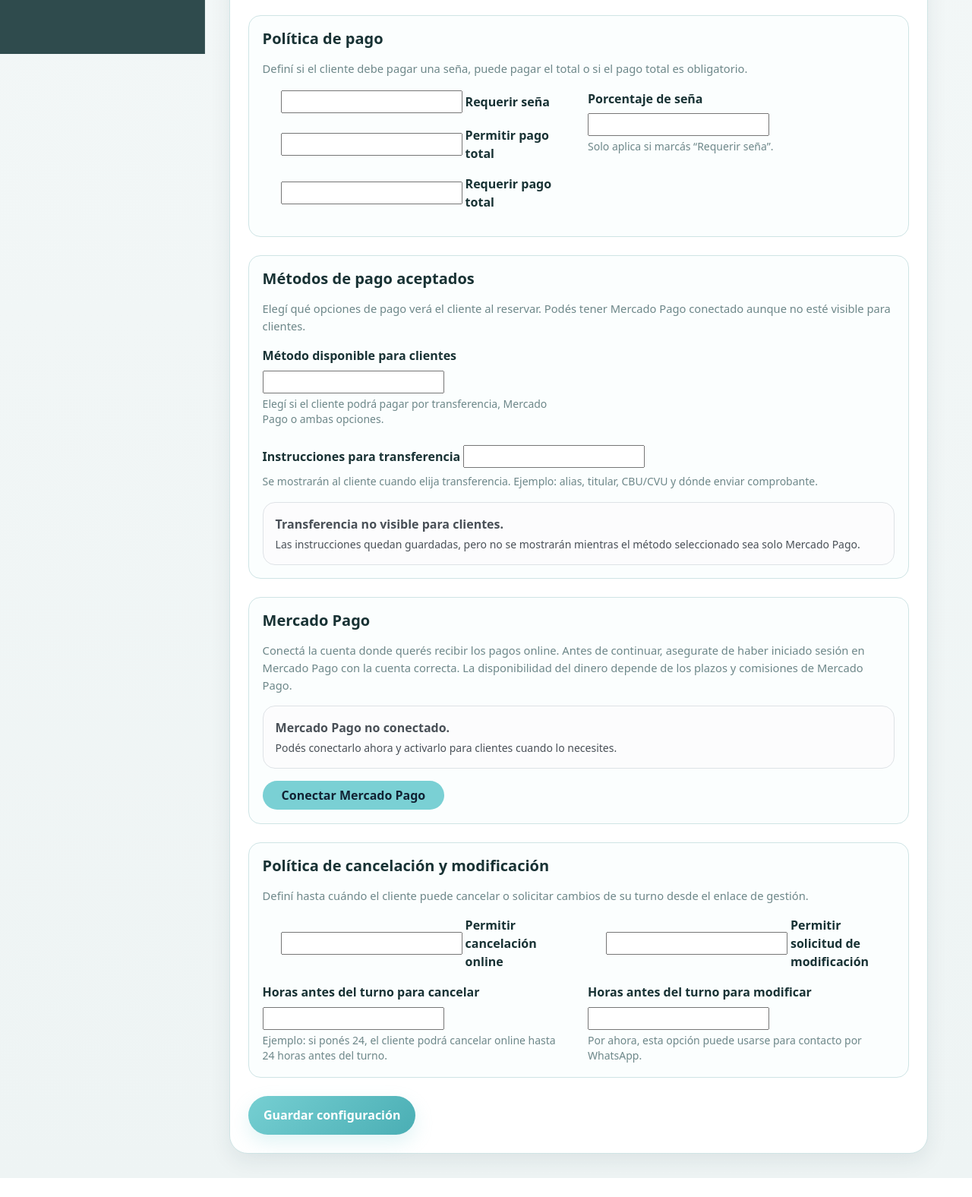
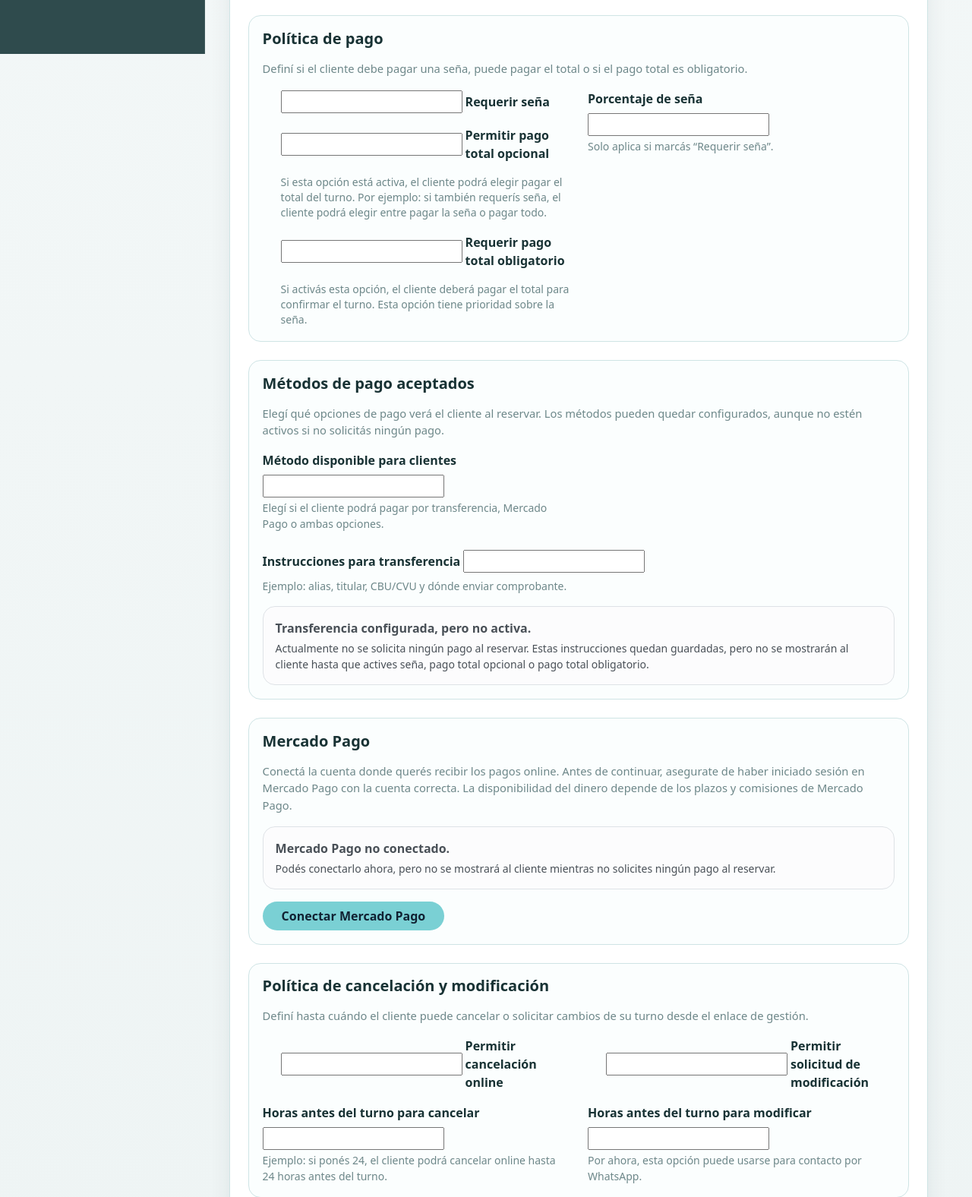
Before and after one commit to MilagrosLeiv/NYX, a Django app: template reservas/templates/reservas/panel/settings.html in a window 1280 px wide. Shown: the part 729-2305 px from the top of the page at 76% size. Before the commit the page ends 2280 px from the top, so only its background shows below. Run offline with Django 5.2, Linux system fonts and the light colour scheme; the template is opened without the code that fills it: most values are stand-ins (such as "Sample title", 1, 10 or a date in 2020); form fields are guessed from the names that the template uses.

Commit message:
Arreglos

```diff
--- a/reservas/templates/reservas/panel/settings.html
+++ b/reservas/templates/reservas/panel/settings.html
@@ -87,9 +87,16 @@
                 Email público / de contacto
               </label>
               {{ form.email }}
+
               <div class="nyx-settings-muted mt-1">
                 Este email puede mostrarse como contacto general del salón.
               </div>
+
+              {% if form.email.errors %}
+                <div class="text-danger small mt-1">
+                  {{ form.email.errors.0 }}
+                </div>
+              {% endif %}
             </div>
 
             <div class="col-md-6">
@@ -97,6 +104,12 @@
                 Teléfono
               </label>
               {{ form.phone }}
+
+              {% if form.phone.errors %}
+                <div class="text-danger small mt-1">
+                  {{ form.phone.errors.0 }}
+                </div>
+              {% endif %}
             </div>
 
             <div class="col-md-6">
@@ -104,6 +117,12 @@
                 Dirección
               </label>
               {{ form.address }}
+
+              {% if form.address.errors %}
+                <div class="text-danger small mt-1">
+                  {{ form.address.errors.0 }}
+                </div>
+              {% endif %}
             </div>
           </div>
         </div>
@@ -136,6 +155,7 @@
                 Email para notificaciones
               </label>
               {{ form.notification_email }}
+
               <div class="nyx-settings-muted mt-1">
                 Acá llegan los avisos de nuevos turnos, cancelaciones y cambios.
               </div>
@@ -171,15 +191,25 @@
               <div class="form-check nyx-check-row mb-3">
                 {{ form.allow_full_payment }}
                 <label class="form-check-label fw-semibold ms-1" for="{{ form.allow_full_payment.id_for_label }}">
-                  Permitir pago total
+                  Permitir pago total opcional
                 </label>
+              </div>
+
+              <div class="nyx-settings-muted ps-4 mb-3">
+                Si esta opción está activa, el cliente podrá elegir pagar el total del turno.
+                Por ejemplo: si también requerís seña, el cliente podrá elegir entre pagar la seña o pagar todo.
               </div>
 
               <div class="form-check nyx-check-row mb-3">
                 {{ form.full_payment_required }}
                 <label class="form-check-label fw-semibold ms-1" for="{{ form.full_payment_required.id_for_label }}">
-                  Requerir pago total
+                  Requerir pago total obligatorio
                 </label>
+              </div>
+
+              <div class="nyx-settings-muted ps-4">
+                Si activás esta opción, el cliente deberá pagar el total para confirmar el turno.
+                Esta opción tiene prioridad sobre la seña.
               </div>
             </div>
 
@@ -209,8 +239,8 @@
           <h5 class="nyx-settings-box-title">Métodos de pago aceptados</h5>
 
           <p class="nyx-settings-section-description">
-            Elegí qué opciones de pago verá el cliente al reservar. Podés tener Mercado Pago conectado
-            aunque no esté visible para clientes.
+            Elegí qué opciones de pago verá el cliente al reservar. Los métodos pueden quedar configurados,
+            aunque no estén activos si no solicitás ningún pago.
           </p>
 
           <div class="row g-4">
@@ -244,16 +274,26 @@
               {% endif %}
 
               <div class="nyx-settings-muted mt-1">
-                Se mostrarán al cliente cuando elija transferencia. Ejemplo: alias, titular, CBU/CVU y dónde enviar comprobante.
+                Ejemplo: alias, titular, CBU/CVU y dónde enviar comprobante.
               </div>
 
-              {% if accepts_transfer %}
+              {% if not payment_policy_active %}
+                <div class="alert alert-light border rounded-4 mt-3 mb-0">
+                  <strong>Transferencia configurada, pero no activa.</strong>
+                  <div class="small mt-1">
+                    Actualmente no se solicita ningún pago al reservar. Estas instrucciones quedan guardadas,
+                    pero no se mostrarán al cliente hasta que actives seña, pago total opcional o pago total obligatorio.
+                  </div>
+                </div>
+
+              {% elif accepts_transfer %}
                 <div class="alert alert-info rounded-4 mt-3 mb-0">
                   <strong>Transferencia activa.</strong>
                   <div class="small mt-1">
                     Estas instrucciones se mostrarán a los clientes que elijan transferencia.
                   </div>
                 </div>
+
               {% else %}
                 <div class="alert alert-light border rounded-4 mt-3 mb-0">
                   <strong>Transferencia no visible para clientes.</strong>
@@ -277,7 +317,38 @@
             en Mercado Pago con la cuenta correcta. La disponibilidad del dinero depende de los plazos y comisiones de Mercado Pago.
           </p>
 
-          {% if payment_settings and payment_settings.mercadopago_connected %}
+          {% if not payment_policy_active %}
+            {% if payment_settings and payment_settings.mercadopago_connected %}
+              <div class="alert alert-light border rounded-4 mb-3">
+                <strong>Mercado Pago conectado, pero no activo.</strong>
+                <div class="small mt-1">
+                  Actualmente no se solicita ningún pago al reservar. Mercado Pago queda conectado, pero no se mostrará al cliente
+                  hasta que actives seña, pago total opcional o pago total obligatorio.
+                </div>
+              </div>
+
+              <button type="submit"
+                      formaction="{% url 'mercadopago_oauth_disconnect' salon.id %}"
+                      formmethod="post"
+                      class="btn btn-outline-danger rounded-pill px-4">
+                Desconectar Mercado Pago
+              </button>
+            {% else %}
+              <div class="alert alert-light border rounded-4 mb-3">
+                <strong>Mercado Pago no conectado.</strong>
+                <div class="small mt-1">
+                  Podés conectarlo ahora, pero no se mostrará al cliente mientras no solicites ningún pago al reservar.
+                </div>
+              </div>
+
+              <a href="{% url 'mercadopago_oauth_connect' salon.id %}"
+                 class="btn rounded-pill px-4"
+                 style="background:#7ad0d4; color:#123; font-weight:700;">
+                Conectar Mercado Pago
+              </a>
+            {% endif %}
+
+          {% elif payment_settings and payment_settings.mercadopago_connected %}
             {% if mercadopago_visible_to_clients %}
               <div class="alert alert-success rounded-4 mb-3">
                 <strong>Mercado Pago activo para clientes.</strong>
@@ -296,7 +367,8 @@
               <div class="alert alert-info rounded-4 mb-3">
                 <strong>Mercado Pago conectado, pero no visible para clientes.</strong>
                 <div class="small mt-1">
-                  Actualmente elegiste otro método de pago. Para mostrar Mercado Pago, cambiá el método a “Pago integrado” o “Transferencia y pago integrado”.
+                  Actualmente elegiste otro método de pago. Para mostrar Mercado Pago, cambiá el método a “Pago integrado”
+                  o “Transferencia y pago integrado”.
                 </div>
               </div>
             {% endif %}
@@ -307,6 +379,7 @@
                     class="btn btn-outline-danger rounded-pill px-4">
               Desconectar Mercado Pago
             </button>
+
           {% else %}
             {% if accepts_integrated %}
               <div class="alert alert-warning rounded-4 mb-3">
```
Also changed, not shown: reservas/panel_views.py (+6 -1 lines).
